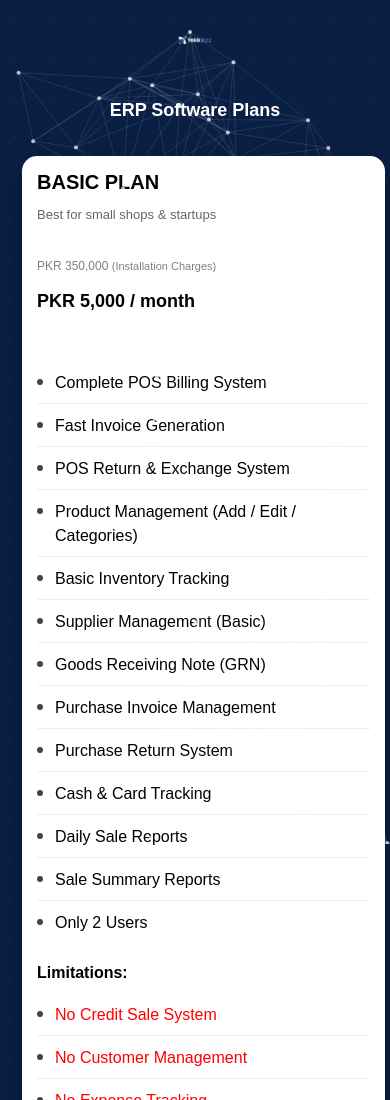
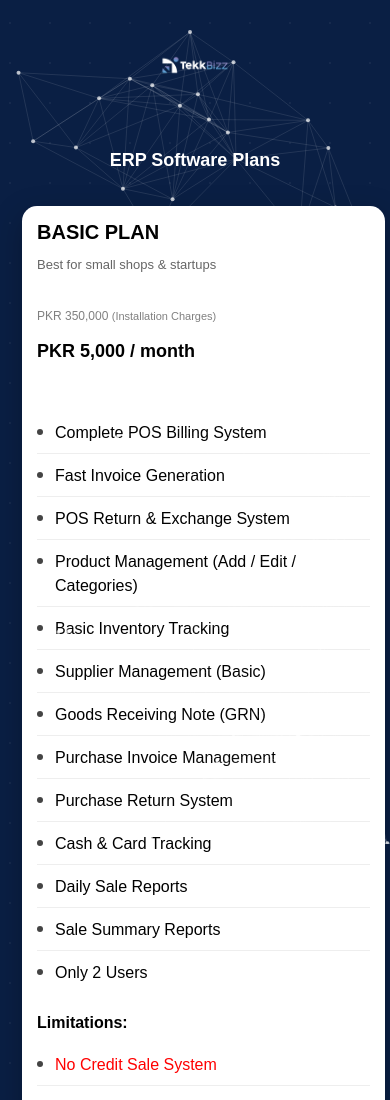
Before and after one commit to tekkbizzERP/Package, a plain HTML site: page index.html in a window 390 px wide. Shown: the top 1100 px of the page. Drawn offline with Linux system fonts and the light colour scheme.

Commit message:
Update style.css

```diff
--- a/style.css
+++ b/style.css
@@ -274,7 +274,7 @@ body::before {
   }
 
   .logo {
-    max-height: 50px;
+    max-height: 100px;
   }
 
   .cards {
```
